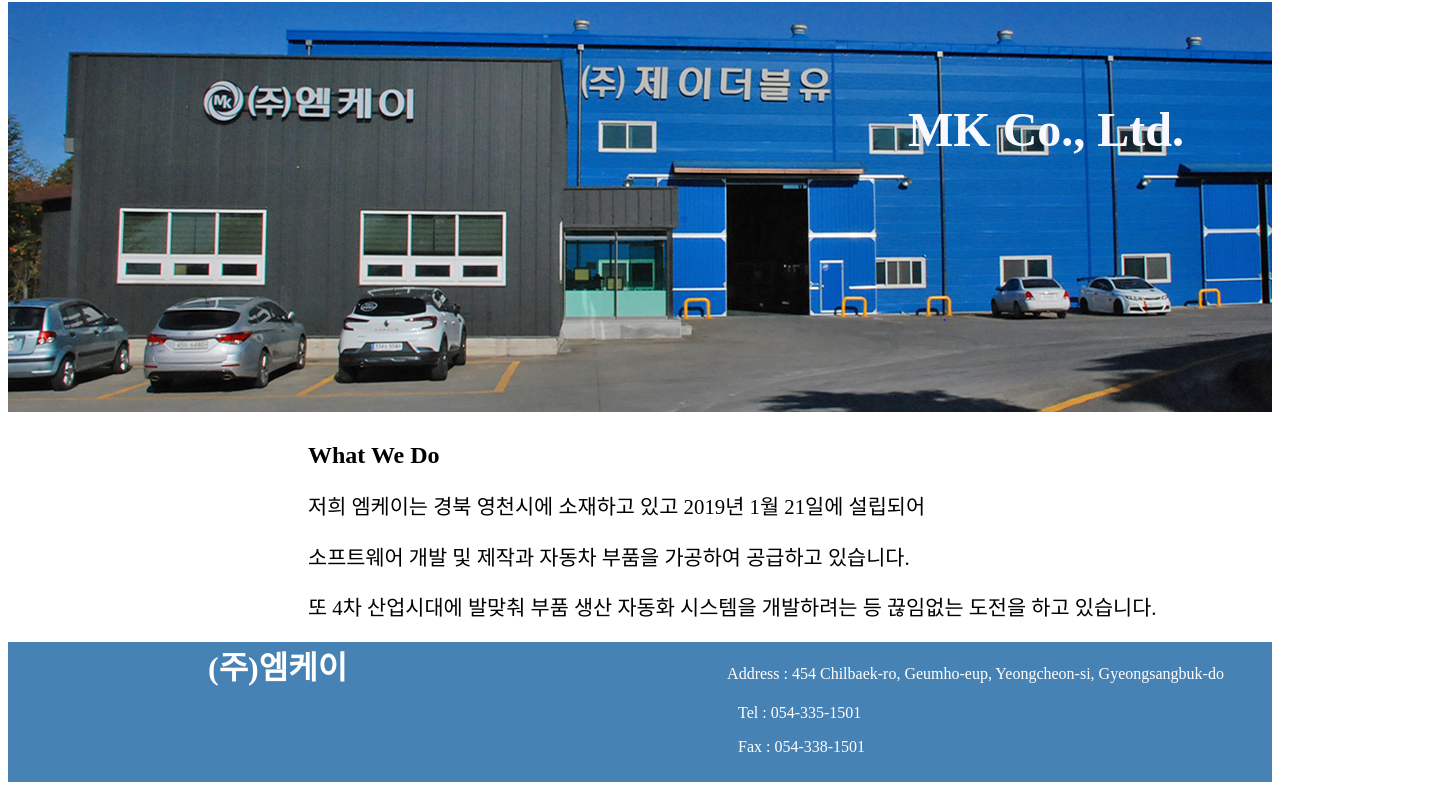
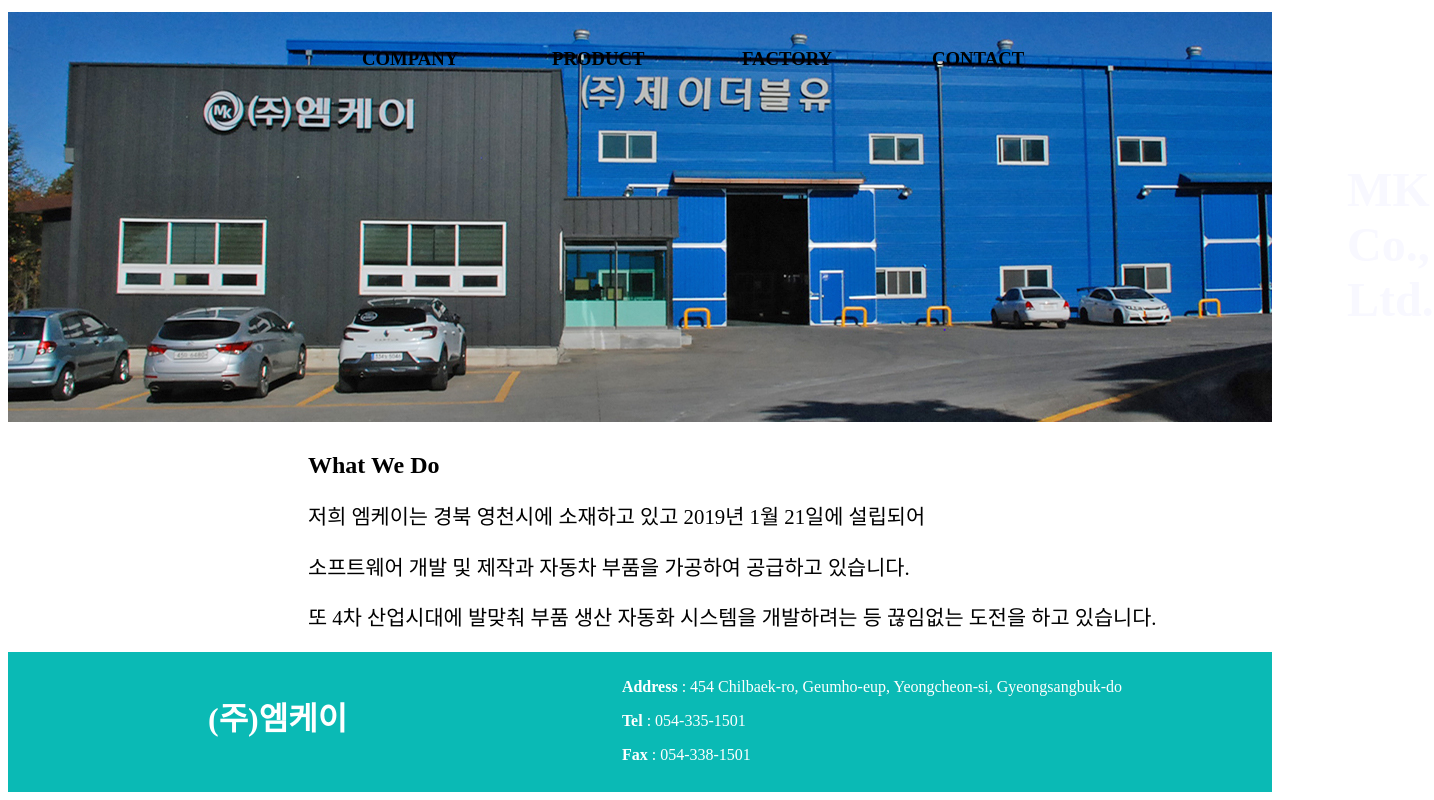
Before and after one commit to Parkhanyong1/mk-company, a Next.js app: page / in a window 1280 px wide. Shown: the part 84-884 px from the top of the page, 1434 px wide, since content can reach past the window. Built offline with nearby package versions, Linux system fonts and the light colour scheme.

Commit message:
modify header,footer css

```diff
--- a/pages/container/common/Footer.js
+++ b/pages/container/common/Footer.js
@@ -4,10 +4,21 @@
   return (
     <div>
       <footer className={footerStyle.footer}>
-        <h1 className={footerStyle.footerH1}>(주)엠케이</h1>
-        Address : 454 Chilbaek-ro, Geumho-eup, Yeongcheon-si, Gyeongsangbuk-do
-        <p className={footerStyle.footerP}>Tel : 054-335-1501</p>
-        <p className={footerStyle.footerP}>Fax : 054-338-1501</p>
+        <div className={footerStyle.footerH1}>
+          <h1>(주)엠케이</h1>
+        </div>
+        <div className={footerStyle.footerP}>
+          <p>
+            <strong>Address</strong> : 454 Chilbaek-ro, Geumho-eup,
+            Yeongcheon-si, Gyeongsangbuk-do
+          </p>
+          <p>
+            <strong>Tel</strong> : 054-335-1501
+          </p>
+          <p>
+            <strong>Fax</strong> : 054-338-1501
+          </p>
+        </div>
       </footer>
     </div>
   );
--- a/pages/index.js
+++ b/pages/index.js
@@ -1,22 +1,20 @@
-// import Link from 'next/link';
-// import Layout from '../pages/container/common/layout';
 import indexStyle from 'styles/index.module.css';
 
 const Index = () => (
   <div>
     <section>
-      <nav className={indexStyle.indexNav}>
-        <span className={indexStyle.navSpan}>MK Co., Ltd.</span>
+      <nav className={indexStyle.indexImage}>
+        <span className={indexStyle.indexBlend}>MK Co., Ltd.</span>
       </nav>
       <main className={indexStyle.indexMain}>
         <h2>What We Do</h2>
-        <p className={indexStyle.mainP}>
+        <p className={indexStyle.indexP}>
           저희 엠케이는 경북 영천시에 소재하고 있고 2019년 1월 21일에 설립되어
         </p>
-        <p className={indexStyle.mainP}>
+        <p className={indexStyle.indexP}>
           소프트웨어 개발 및 제작과 자동차 부품을 가공하여 공급하고 있습니다.
         </p>
-        <p className={indexStyle.mainP}>
+        <p className={indexStyle.indexP}>
           또 4차 산업시대에 발맞춰 부품 생산 자동화 시스템을 개발하려는 등
           끊임없는 도전을 하고 있습니다.
         </p>
--- a/styles/footer.module.css
+++ b/styles/footer.module.css
@@ -1,13 +1,16 @@
 .footer {
-  background-color: steelblue;
+  background-color: #0abab5;
+  /* background-color: palevioletred; */
   color: white;
   height: 140px;
 }
 .footerH1 {
-  display: inline;
+  float: left;
+  margin-top: 20px;
   margin-left: 200px;
-  margin-right: 380px;
 }
 .footerP {
-  margin-left: 730px;
+  float: right;
+  margin-right: 150px;
+  margin-top: 10px;
 }
--- a/styles/header.module.css
+++ b/styles/header.module.css
@@ -1,21 +1,22 @@
 .header {
-  height: 70px;
+  height: 80px;
   position: relative;
   z-index: 2;
 }
 .headerTitle {
-  display: inline;
+  float: left;
   margin-left: 100px;
   color: black;
   text-decoration: none;
 }
 .headerMainmenu {
+  float: right;
+  display: flex;
   margin-right: 150px;
-  float: right;
-  display: inline-flex;
 }
 .headerSubmenu {
   list-style: none;
+  width: 190px;
 }
 .headerA {
   text-decoration: none;
@@ -31,5 +32,5 @@
   visibility: hidden;
   transition: all 0.15s ease-in;
   border: 1px black solid;
-  width: 100px;
+  width: 150px;
 }
--- a/styles/index.module.css
+++ b/styles/index.module.css
@@ -1,4 +1,4 @@
-.indexNav {
+.indexImage {
   width: auto;
   height: 410px;
   background-image: url(/main.jpg);
@@ -6,21 +6,20 @@
   z-index: 1;
   margin-top: 8px;
 }
-.navSpan {
+.indexBlend {
   mix-blend-mode: normal;
   position: absolute;
   font-size: 3rem;
   font-weight: bold;
   color: ghostwhite;
-  padding-left: 900px;
-  padding-top: 100px;
-  height: 400px;
+  margin-left: 1000px;
+  margin-top: 150px;
 }
 .indexMain {
   height: 220px;
   padding-left: 300px;
   padding-top: 10px;
 }
-.mainP {
+.indexP {
   font-size: 1.3rem;
 }
```
